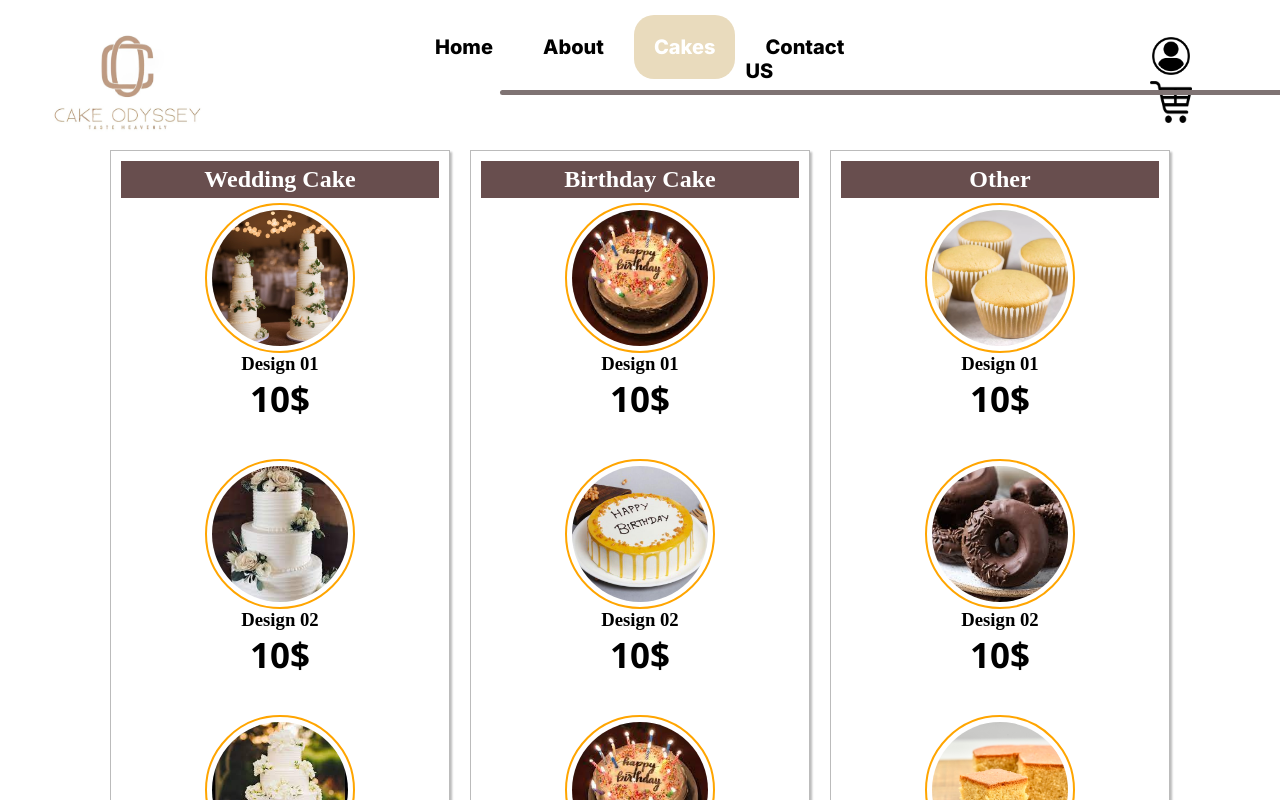
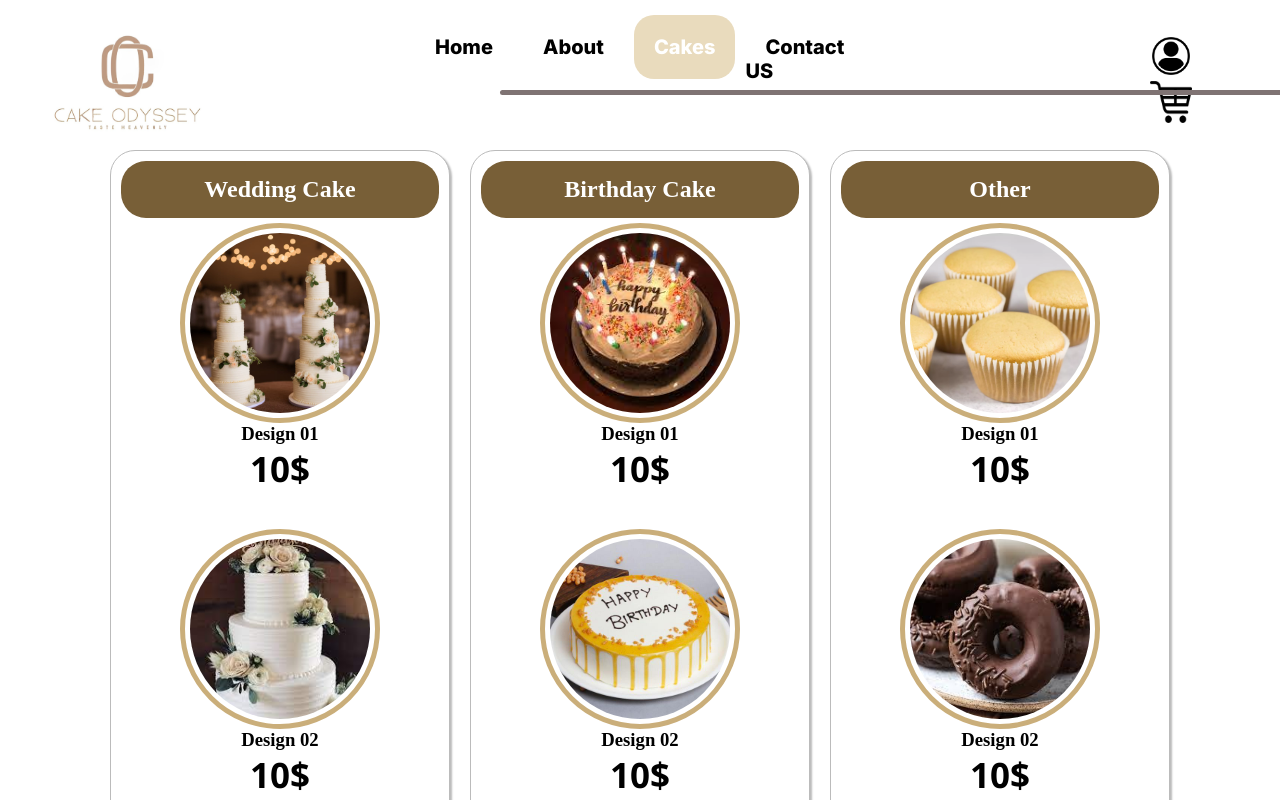
Before and after one commit to Sehara2002/CakeApp, a React (Vite) app: page /cakes in a window 1280 px wide. Shown: the top 800 px of the page. Built offline with nearby package versions, Linux system fonts and the light colour scheme; a web font is replaced by a local one.

Commit message:
cake page 03

```diff
--- a/src/Components/CSS/Cake.css
+++ b/src/Components/CSS/Cake.css
@@ -19,22 +19,26 @@
     margin:10px;
     padding: 10px;
     flex: 1;
+    border-radius: 25px;
+
 }
 
 #menu_col h2{
-    background-color: rgb(104, 78, 78);
+    background-color:#785F37;
     color: #fff;
     text-align: center;
-    padding: 5px;
+    padding: 15px;
     font-family: cursive;
+    border-radius: 25px;
+
 }
 
 #image{
-    width:150px;
-    height: 150px;
-    border-radius: 50%;
+    width:200px;
+    height: 200px;
+    border-radius: 65%;
     padding: 5px;
-    border: 2px solid orange;
+    border: 5px solid rgb(202, 174, 122);
 }
 
 #image img{
```
